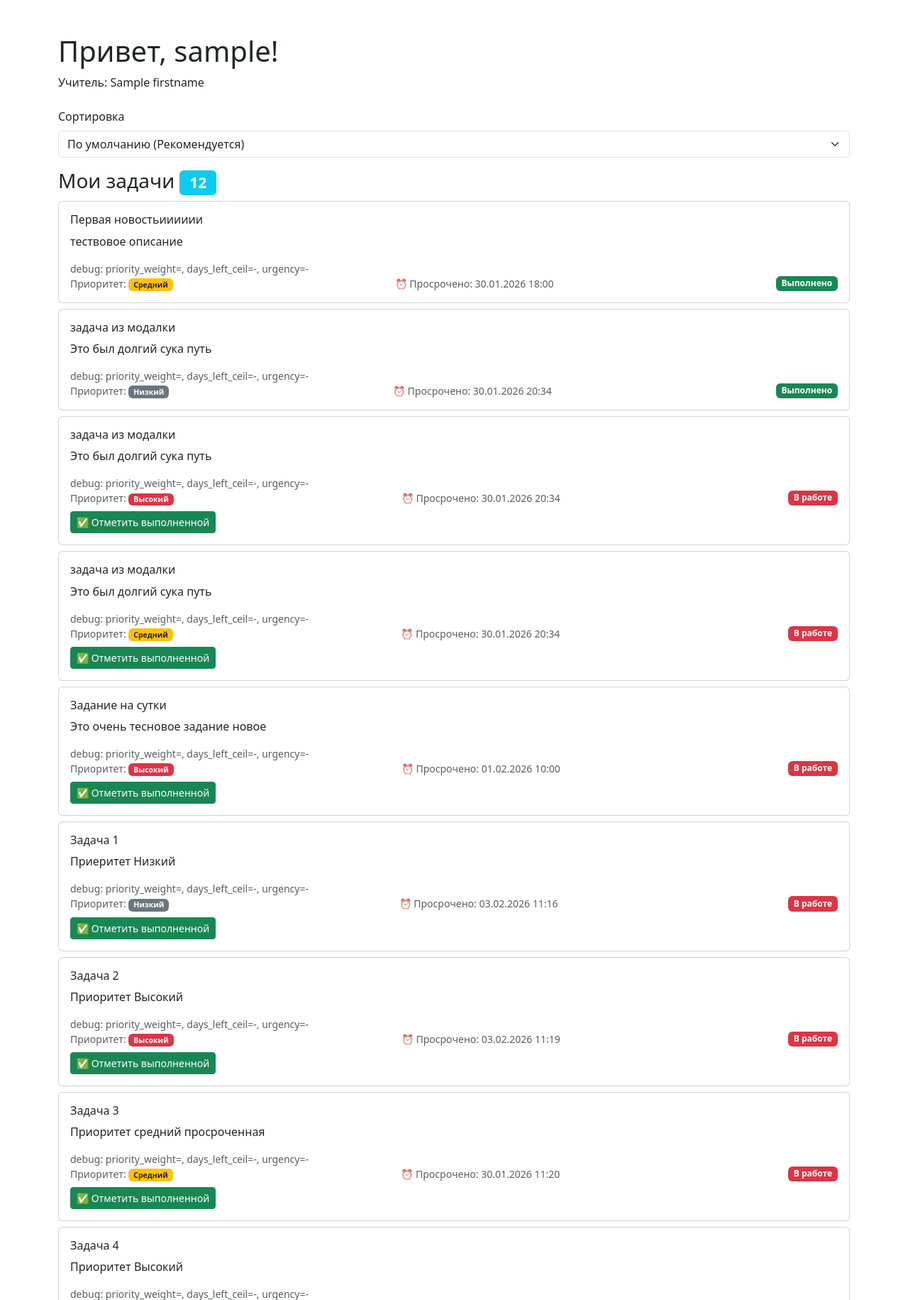
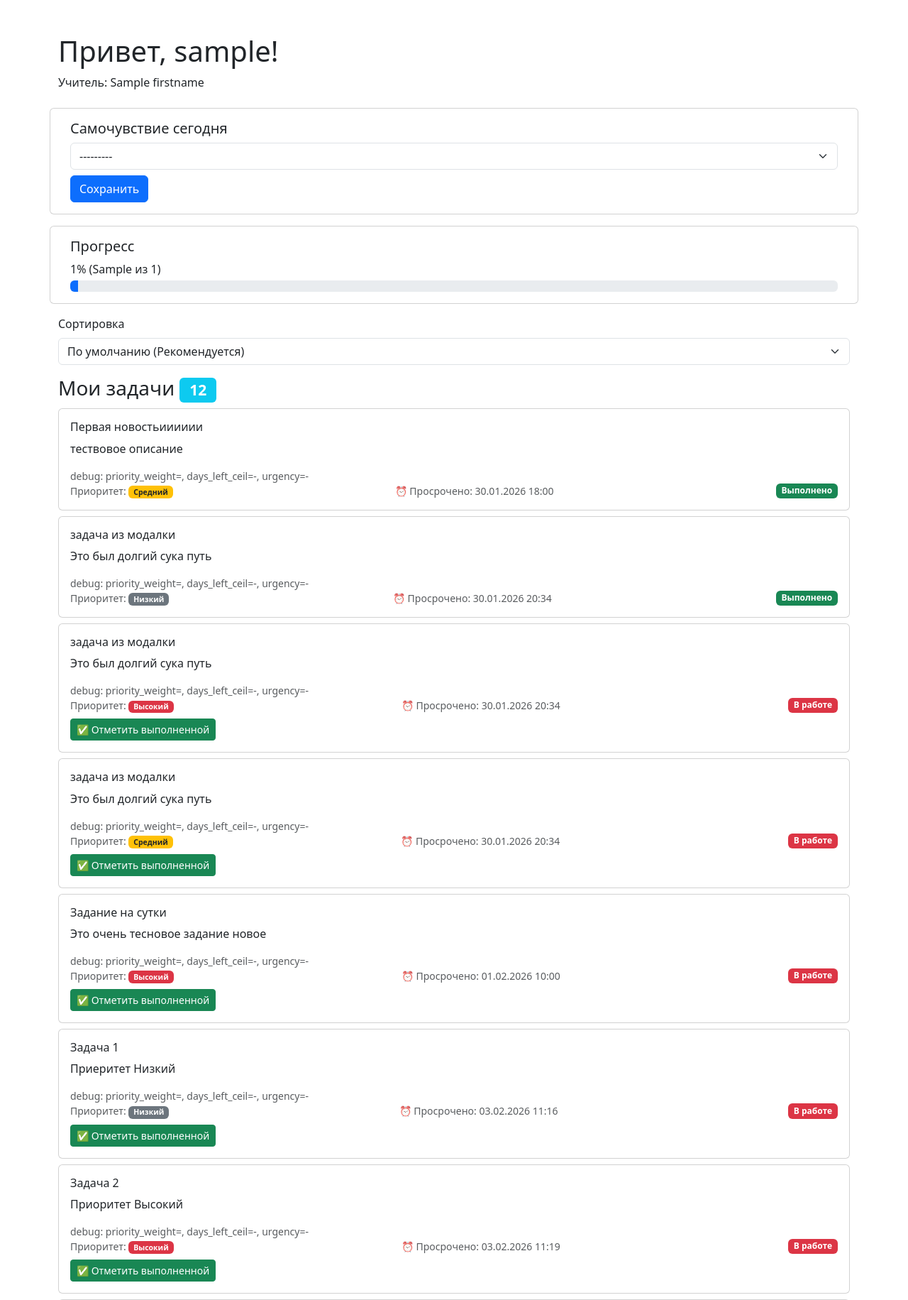
Before and after one commit to Goga-ton/Diplom_TaskMentor, a Django app: template TaskMentor/Mentor/templates/core/student_dashboard.html in a window 1280 px wide. Shown: the top 1831 px of the page at 71% size. Run offline with Django 5.2, Linux system fonts and the light colour scheme; data comes from the database, SQL or seed files in the repository; both versions use the stored data as it was after the commit; tables that the repository leaves empty hold one stand-in row (values such as "Sample post"); the template is opened without the code that fills it: values that come from a table or form of the project are taken from there, most other values are stand-ins (such as "Sample title", 1, 10 or a date in 2020).

Commit message:
commit_3.2_progres

```diff
--- a/TaskMentor/Mentor/forms.py
+++ b/TaskMentor/Mentor/forms.py
@@ -2,9 +2,10 @@ from django import forms
 from django.contrib.auth.forms import AuthenticationForm
 from django.contrib.auth import get_user_model
 
-from .models import TeacherProfile, StudentProfile
+from .models import TeacherProfile, StudentProfile, MoodEntry
 
 User = get_user_model()
+
 
 class BaseRegistrationForm(forms.ModelForm):
     password1 = forms.CharField(
@@ -84,29 +85,6 @@ class TeacherRegistrationForm(BaseRegistrationForm):
             )
         return user
 
-    # Блок для регистрации студента еще пригодиться для Учителя
-# class StudentRegistrationForm(BaseRegistrationForm):
-#     nickname = forms.CharField(
-#         label='Псевдоним',
-#         widget=forms.TextInput(attrs={'class': 'form-control'})
-#     )
-#     teacher = forms.ModelChoiceField(
-#         label='Ваш наставник',
-#         queryset=User.objects.filter(user_type='teacher'),
-#         widget=forms.Select(attrs={'class': 'form-control'})
-#     )
-
-    # def save(self, commit=True):
-    #     user = super().save(commit=False)
-    #     user.user_type = 'student'
-    #     if commit:
-    #         user.save()
-    #         StudentProfile.objects.create(
-    #             user=user,
-    #             nickname=self.cleaned_data['nickname'],
-    #             teacher=self.cleaned_data['teacher'],
-    #         )
-    #     return user
 
 class StudentApplicationForm(forms.Form):
     first_name = forms.CharField(label='Имя', max_length=30, required=True)
@@ -124,9 +102,6 @@ class StudentApplicationForm(forms.Form):
         return teacher_email
 
 
-
-
-
 class EmailAuthenticationForm(AuthenticationForm):
     username = forms.EmailField(
         label='Email',
@@ -137,3 +112,12 @@ class EmailAuthenticationForm(AuthenticationForm):
         strip=False,
         widget=forms.PasswordInput(attrs={'class': 'form-control'}),
     )
+
+
+class MoodEntryForm(forms.ModelForm):
+    class Meta:
+        model = MoodEntry
+        fields = ("mood",)
+        widgets = {
+            "mood": forms.Select(attrs={"class": "form-select"}),
+        }
--- a/TaskMentor/Mentor/models.py
+++ b/TaskMentor/Mentor/models.py
@@ -3,6 +3,9 @@ from django.contrib.auth.base_user import BaseUserManager
 from django.db import models
 from django.contrib.auth import get_user_model
 from django.core.exceptions import ValidationError
+from django.db import models
+from django.conf import settings
+from django.core.validators import MinValueValidator, MaxValueValidator
 
 USER_TYPE_CHOICES = [
     ('teacher', 'Учитель (Коуч/Психолог)'),
@@ -54,6 +57,10 @@ class User(AbstractUser):
     USERNAME_FIELD = 'email' # но основной логин = email (не до конца понимаю нах. эта строка - разобраться если не забуду)
     REQUIRED_FIELDS = [] # - это строка добавляет поля в суперюзера, если все заработает снести эту строку
 
+    def __str__(self):
+        return f"{self.first_name} ({self.get_user_type_display()})"
+
+
 class TeacherProfile(models.Model):
     """Профиль учителя"""
     user = models.OneToOneField(User, on_delete=models.CASCADE,
@@ -65,6 +72,7 @@ class TeacherProfile(models.Model):
     class Meta:
         verbose_name = 'Профиль учителя'
         verbose_name_plural = 'Профили учителей'
+
 
 class StudentProfile(models.Model):
     """Профиль ученика"""
@@ -110,8 +118,35 @@ class Task(models.Model):
     is_completed = models.BooleanField(default=False)
     created_at = models.DateTimeField(auto_now_add=True)
 
-def __str__(self):
-    return f"{self.first_name} ({self.get_user_type_display()})"
+    def __str__(self):
+        return f"{self.title} -> {self.student.first_name}"
+
+class MoodEntry(models.Model): #модель настроения
+    MOOD_CHOICES = [
+        ("great", "Отлично"),
+        ("good", "Хорошо"),
+        ("bad", "Плохо"),
+    ]
+
+    student = models.ForeignKey(
+        settings.AUTH_USER_MODEL,
+        on_delete=models.CASCADE,
+        limit_choices_to={"usertype": "student"},
+        related_name="mood_entries",
+    )
+    date = models.DateField()  # локальная дата ученика/сервера
+    mood = models.CharField(max_length=10, choices=MOOD_CHOICES)
+
+    created_at = models.DateTimeField(auto_now_add=True)
+    updated_at = models.DateTimeField(auto_now=True)
+
+    class Meta:
+        unique_together = ("student", "date")
+        ordering = ("-date",)
+
+    def __str__(self):
+        return f"{self.student.email} {self.date} {self.mood}"
+
 
     # class Meta: # это код из урока стр.26 п 5.1
     #     verbose_name = 'Пользователь'
--- a/TaskMentor/Mentor/templates/core/student_dashboard.html
+++ b/TaskMentor/Mentor/templates/core/student_dashboard.html
@@ -9,6 +9,30 @@
 
   <!-- ➕ НОВЫЙ блок задач -->
   <div class="row mt-4">
+    <div class="card mb-3">
+      <div class="card-body">
+        <h5 class="card-title">Самочувствие сегодня</h5>
+
+        <form method="post">
+          {% csrf_token %}
+          <input type="hidden" name="form" value="mood">
+          {{ mood_form.mood }}
+          <button type="submit" class="btn btn-primary mt-2">Сохранить</button>
+        </form>
+      </div>
+    </div>
+
+<div class="card mb-3">
+  <div class="card-body">
+    <h5 class="card-title">Прогресс</h5>
+    <p class="mb-1">{{ progress_percent }}% ({{ completed_tasks }} из {{ total_tasks }})</p>
+    <div class="progress">
+      <div class="progress-bar" role="progressbar" style="width: {{ progress_percent }}%;"></div>
+    </div>
+  </div>
+</div>
+
+
     <div class="task-view-switch">
       <form method="get" class="mb-3">
         <label for="viewSelect" class="form-label">Сортировка</label>
```
Also changed, not shown: TaskMentor/Mentor/views.py (+31 -21 lines), TaskMentor/Mentor/migrations/0008_moodentry.py (added), TaskMentor/db.sqlite3. Lines whose indentation alone changed are shown as unchanged.
